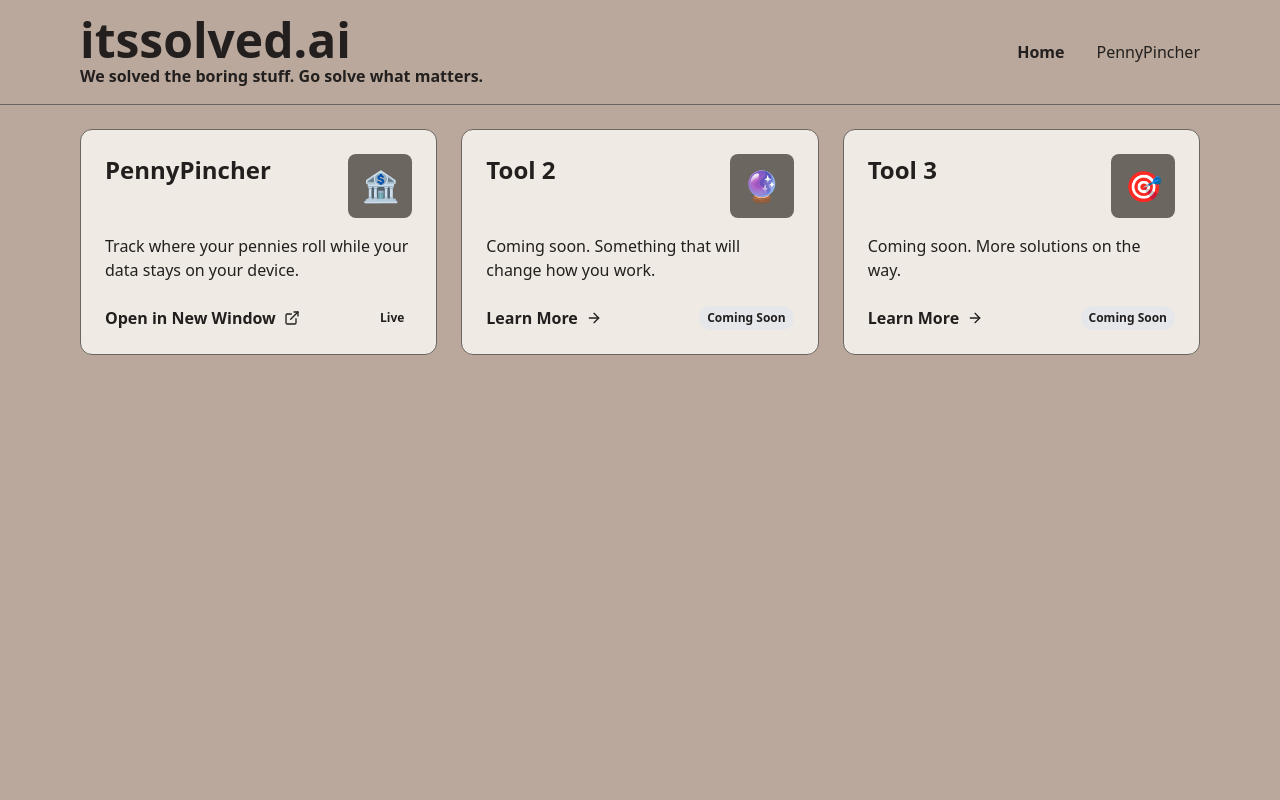
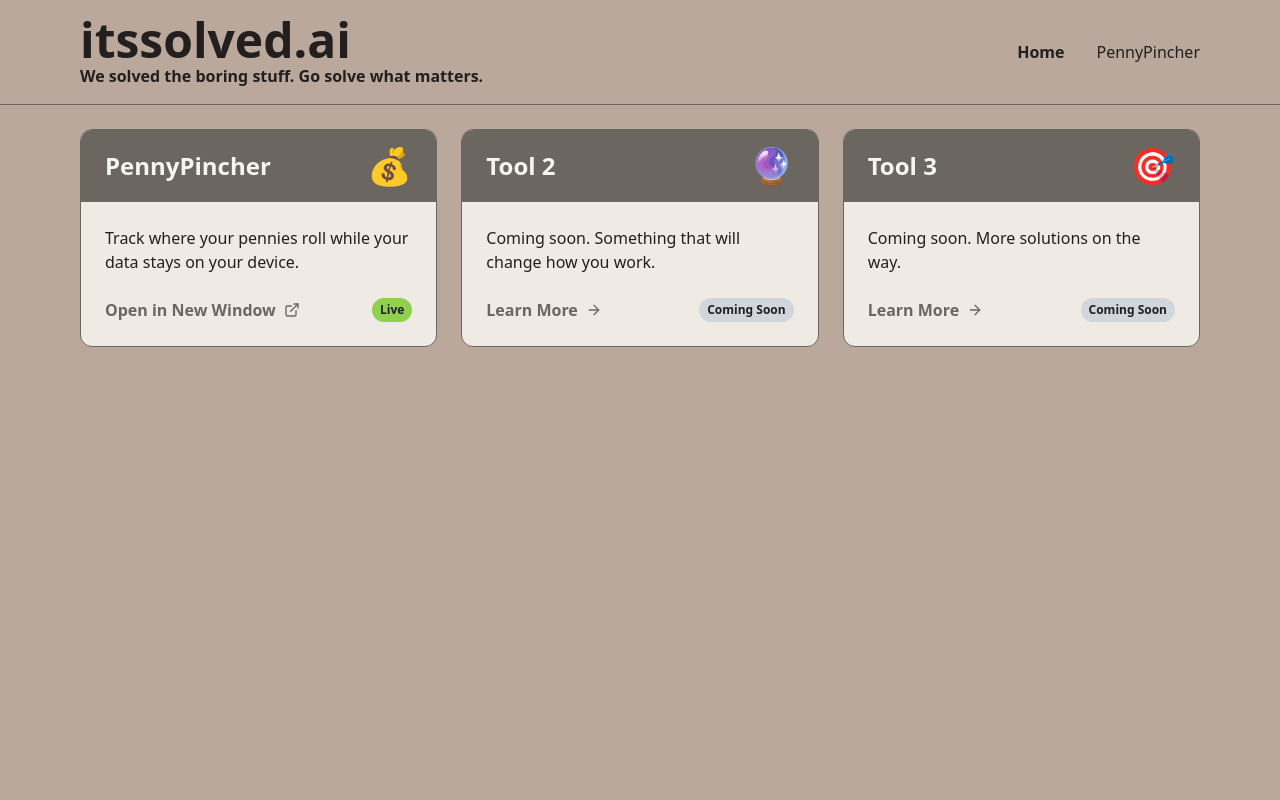
Before and after one commit to poojabmadhav/itssolved-ai, a Next.js app: page / in a window 1280 px wide. Shown: the top 800 px of the page. Built offline with nearby package versions, Linux system fonts and the light colour scheme.

Commit message:
Redesign cards: full-width taupe header, change PennyPincher icon to money bag, improve text contrast

```diff
--- a/app/page.tsx
+++ b/app/page.tsx
@@ -40,29 +40,19 @@ export default function Home() {
                 href="https://penny-pincher-app.vercel.app"
                 target="_blank"
                 rel="noopener noreferrer"
-                className="group relative overflow-hidden rounded-xl bg-[#EFEBE4] border border-[#6C6661] border-opacity-20 hover:border-[#6C6661] hover:shadow-lg transition-all duration-300 hover:-translate-y-1 flex flex-col block"
+                className="group relative overflow-hidden rounded-xl bg-[#EFEBE4] border border-[#6C6661] border-opacity-20 hover:border-[#6C6661] hover:shadow-lg transition-all duration-300 hover:-translate-y-1 flex flex-col"
               >
+                <div className="bg-[#6C6661] px-6 py-4 flex items-center justify-between">
+                  <h3 className="text-2xl font-bold text-[#F6F5F2]">{tool.name}</h3>
+                  <div className="text-4xl">💰</div>
+                </div>
                 <div className="p-6 flex-1 flex flex-col">
-                  <div className="flex items-start justify-between gap-4 mb-4">
-                    <div className="flex-1">
-                      <h3 className="text-2xl font-bold text-content-primary mb-2">{tool.name}</h3>
-                    </div>
-                    <div className={`w-16 h-16 rounded-lg flex items-center justify-center text-3xl flex-shrink-0 ${tool.color}`}>
-                      {tool.id === 1 ? "🏦" : tool.id === 2 ? "🔮" : "🎯"}
-                    </div>
-                  </div>
-                  <p className="text-content-secondary mb-6 flex-1">{tool.description}</p>
+                  <p className="text-[#221F1E] mb-6 flex-1">{tool.description}</p>
                   <div className="flex items-center justify-between">
-                    <div className="flex items-center gap-2 text-secondary font-semibold group-hover:translate-x-1 transition-transform">
+                    <div className="flex items-center gap-2 text-[#6C6661] font-semibold group-hover:translate-x-1 transition-transform">
                       Open in New Window <ExternalLink className="w-4 h-4" />
                     </div>
-                    <span
-                      className={`text-xs font-semibold px-2 py-1 rounded-full whitespace-nowrap ${
-                        tool.status === "Live"
-                          ? "bg-positive bg-opacity-10 text-positive"
-                          : "bg-gray-200 text-content-secondary"
-                      }`}
-                    >
+                    <span className="text-xs font-semibold px-2 py-1 rounded-full whitespace-nowrap bg-[#8FD14F] text-[#221F1E]">
                       {tool.status}
                     </span>
                   </div>
@@ -74,27 +64,17 @@ export default function Home() {
                 href={tool.link}
                 className="group relative overflow-hidden rounded-xl bg-[#EFEBE4] border border-[#6C6661] border-opacity-20 hover:border-[#6C6661] hover:shadow-lg transition-all duration-300 hover:-translate-y-1 flex flex-col"
               >
+                <div className="bg-[#6C6661] px-6 py-4 flex items-center justify-between">
+                  <h3 className="text-2xl font-bold text-[#F6F5F2]">{tool.name}</h3>
+                  <div className="text-4xl">{tool.id === 2 ? "🔮" : "🎯"}</div>
+                </div>
                 <div className="p-6 flex-1 flex flex-col">
-                  <div className="flex items-start justify-between gap-4 mb-4">
-                    <div className="flex-1">
-                      <h3 className="text-2xl font-bold text-content-primary mb-2">{tool.name}</h3>
-                    </div>
-                    <div className={`w-16 h-16 rounded-lg flex items-center justify-center text-3xl flex-shrink-0 ${tool.color}`}>
-                      {tool.id === 1 ? "🏦" : tool.id === 2 ? "🔮" : "🎯"}
-                    </div>
-                  </div>
-                  <p className="text-content-secondary mb-6 flex-1">{tool.description}</p>
+                  <p className="text-[#221F1E] mb-6 flex-1">{tool.description}</p>
                   <div className="flex items-center justify-between">
-                    <div className="flex items-center gap-2 text-secondary font-semibold group-hover:translate-x-1 transition-transform">
+                    <div className="flex items-center gap-2 text-[#6C6661] font-semibold group-hover:translate-x-1 transition-transform">
                       Learn More <ArrowRight className="w-4 h-4" />
                     </div>
-                    <span
-                      className={`text-xs font-semibold px-2 py-1 rounded-full whitespace-nowrap ${
-                        tool.status === "Live"
-                          ? "bg-positive bg-opacity-10 text-positive"
-                          : "bg-gray-200 text-content-secondary"
-                      }`}
-                    >
+                    <span className="text-xs font-semibold px-2 py-1 rounded-full whitespace-nowrap bg-gray-300 text-[#221F1E]">
                       {tool.status}
                     </span>
                   </div>
```
